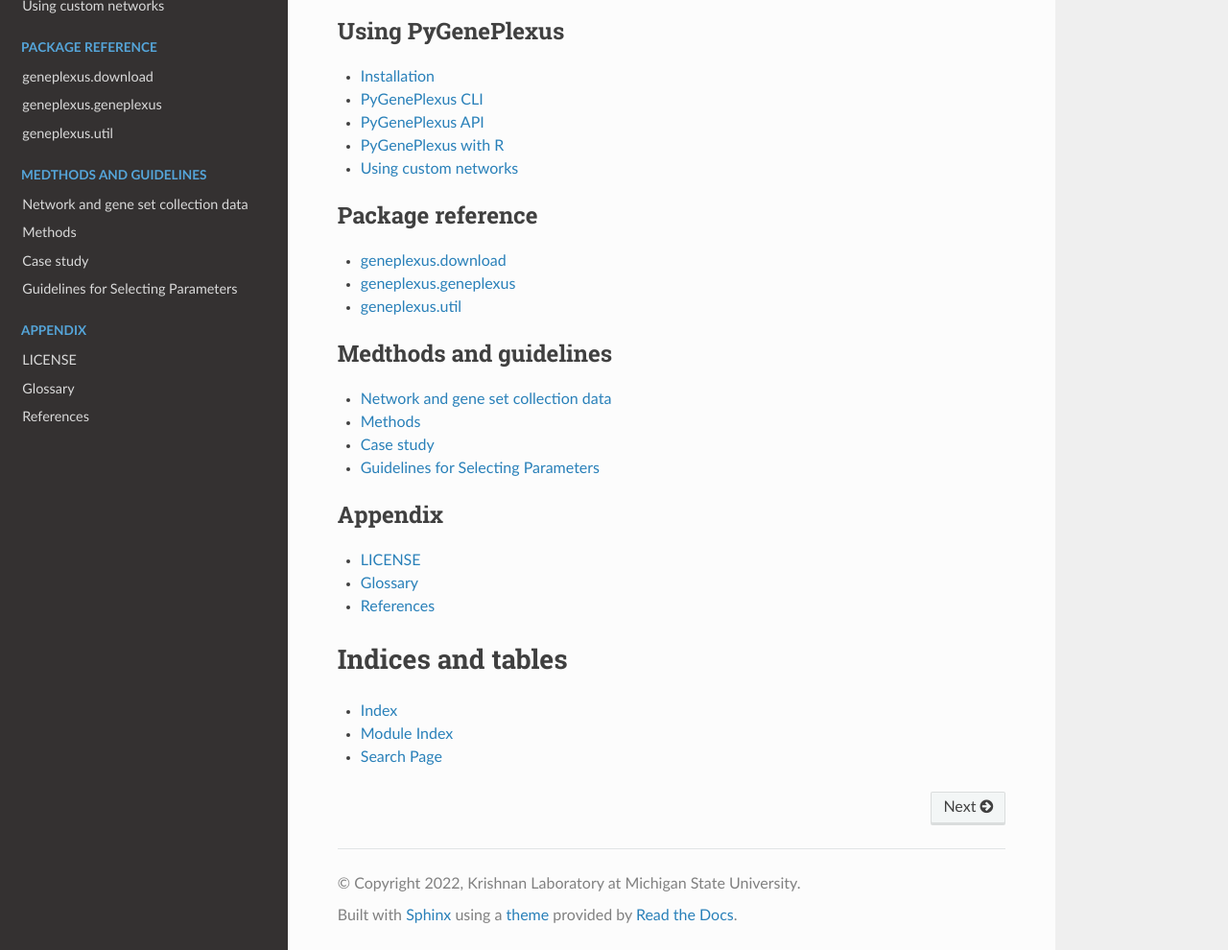
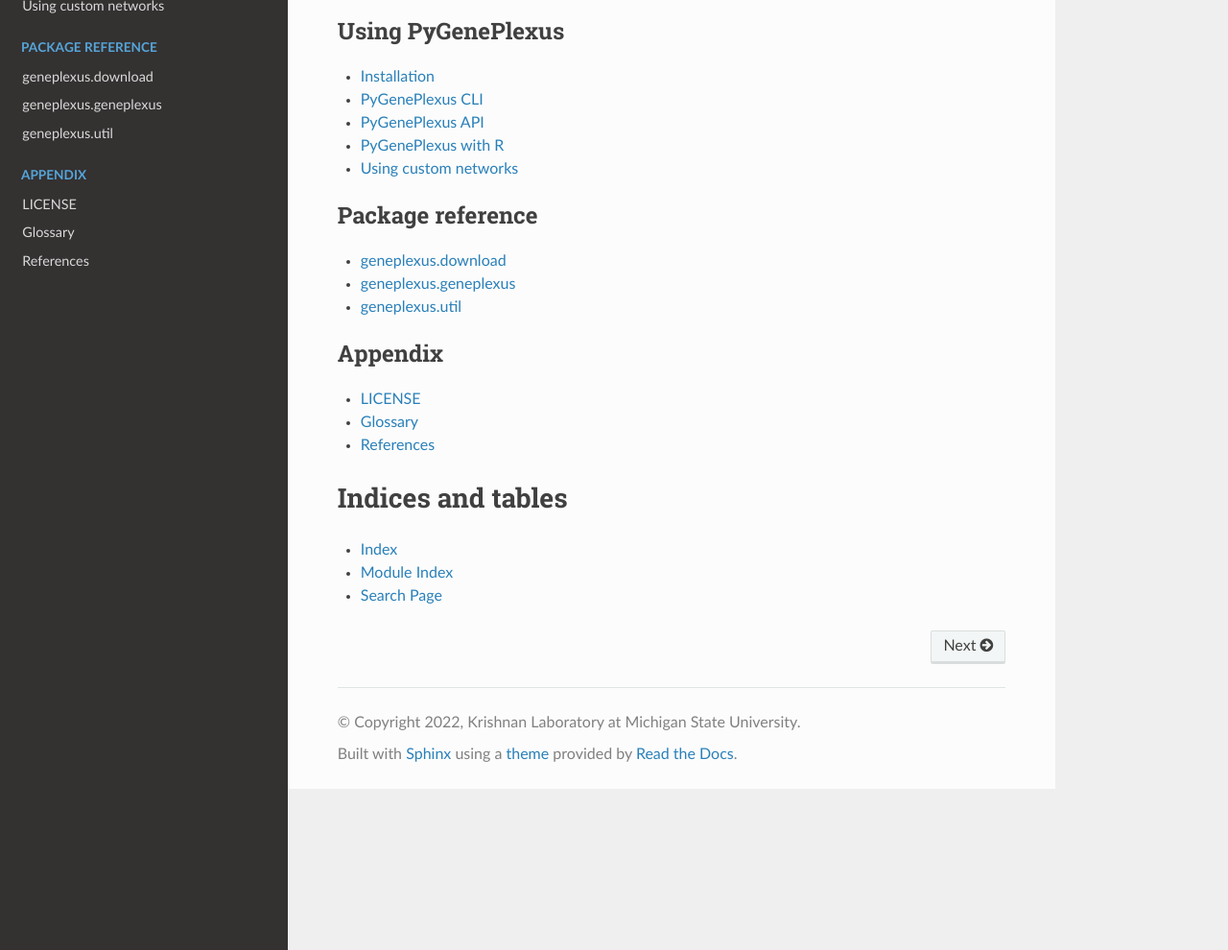
Before and after one commit to krishnanlab/PyGenePlexus, a Sphinx documentation site: the page built from docs/source/index.rst, in a window 1280 px wide and 1254 px high, cut to the strip 264-1254 px from the top of the window. Shown: the whole strip at 96% size. Built offline with Sphinx 7.4.7 and the Read the Docs theme 3.1.0, drawn with Linux system fonts in a browser that asks for light colours; some of the changed lines change nothing that is shown.

Commit message:
remove methods and guidline doc section

```diff
--- a/docs/source/index.rst
+++ b/docs/source/index.rst
@@ -28,15 +28,6 @@
 
 .. toctree::
    :maxdepth: 1
-   :caption: Medthods and guidelines
-
-   supp/data
-   supp/methods
-   supp/example
-   supp/guidelines
-
-.. toctree::
-   :maxdepth: 1
    :caption: Appendix
 
    appendix/license
--- a/docs/source/supp/data.rst
+++ /dev/null
@@ -1,148 +0,0 @@
-Network and gene set collection data
-====================================
-
-Construction of the networks
-----------------------------
-
-The pre-processed networks are [BioGRID]_, [STRING]_ and [GIANT-TN]_. Detailed
-information about the network properties and sources can be seen in the table
-below, with the network construction method and interaction type information
-coming from [Huang]_ et. al.. BioGRID (version 4.2.191) is a low-throughput
-network that includes both genetic interactions, as well as physical
-protein-protein interactions. STRING (version 11.0) is a high-throughput,
-scored network that aggregates information from many data sources. We used two
-different STRING networks. First, we used the “combined” network that directly
-includes database annotations, text-mining, ortholog information,
-co-expression, and experimental determined interactions (referred to as
-“STRING”). We also used a subset of edges in STRING that had just the
-“experiments” data, thus restricting the network to one constructed just from
-experimental determined interactions in humans (referred to as “STRING-EXP”).
-For both networks, we used the corresponding relationship scores as edge
-weights, after scaling them to lie between 0 and 1. The GIANT-TN (version 1.0)
-network is the tissue-naïve network from GIANT, referred to as the “Global”
-network on the HumanBase website, and is constructed from both low- and
-high-throughput data, and includes information from co-expression, non-protein
-sources, regulatory data, and physical protein-protein interactions. The
-GIANT-TN network is a fully connected, scored network. To add sparsity to the
-GIANT-TN network, we removed all edges with scores below 0.01 (equal to the
-prior in the Bayesian model used to construct the network). We used all edge
-scores (weights) unless otherwise noted, and the nodes in all networks were
-mapped into Entrez genes using the [MyGeneInfo]_ database. If the original node
-ID mapped to multiple Entrez IDs, we added edges between all possible mappings.
-
-.. figure:: ../../figures/networkdata.png
-  :scale: 50 %
-  :align: center
-  :alt: My Text
-
-  Table S1. Information on the molecular networks. LT: low-throughput,
-  HT: high-throughput, G: genetic, P: physical, E: Experimentally determined,
-  DA: database annotations, CE: co-expression, NP: non-protein, R: regulation,
-  TM: text-mining, O: orthologous.
-
-Network Representations
------------------------
-
-We utilize three distinct representations of molecular networks: the adjacency
-matrix, an :term:`influence` matrix, and low-dimensional node embeddings.
-Let :math:`G = (V,E,w)` denote an undirected molecular network, where :math:`V`
-is the set of vertices (genes), :math:`E` is the set of edges (associations
-between genes), and :math:`w: V \times V \rightarrow [0, 1]` is the edge weight
-function (the strengths of the associations). :math:`G` can be represented as a
-weighted adjacency matrix :math:`A_{i,j}=w(i,j)`, where
-:math:`A \in R^{|V| \times |V|}`. :math:`G` can also be represented as an
-:term:`influence` matrix, :math:`F \in R^{|V| \times |V|}`, which can capture
-both local and global structure of the network. :math:`F` was obtained using a
-random walk with restart transformation kernel,
-
-.. math::
-   F = \alpha (I - (1 - \alpha) W_D)^{-1}
-
-where :math:`\alpha` is the restart parameter, :math:`I` is the identity
-matrix, and :math:`W_D` is the degree weighted adjacency matrix given by
-:math:`W_D = A D^{-1}`, where :math:`D \in R^{|V| \times V}` is a diagonal
-matrix of node degrees. A restart parameter of 0.85 was used for every network.
-
-:math:`G` can also be transformed into a low-dimensional representation through
-the process of node embedding. In this study we used the [node2vec]_ algorithm,
-which borrows ideas from the word2vec algorithm from natural language
-processing. The objective of *node2vec* is to find a low-dimensional
-representation of the adjacency matrix, :math:`E \in R^{|V| \times d}`,
-where :math:`d \ll |V|`. This is done by optimizing the following
-log-probability objective function:
-
-.. math::
-   E = \arg\max_E \sum_{u \in |V|}{log(Pr(N_{s}(u)|e(u)))}
-
-where :math:`N_{s}(u)` is the network neighborhood of node :math:`u` generated
-through a sampling strategy :math:`S`, and :math:`e(u) \in R^{d}` is the
-feature vector of node :math:`u`. In *node2vec*, the sampling strategy is based
-on random walks that are controlled using two parameters :math:`p` and
-:math:`q`, in which a high value of :math:`q` keeps the walk local (a
-breadth-first search), and a high value of :math:`p` encourages outward
-exploration (a depth-first search). The values of :math:`p` and :math:`q`
-were both set to 0.1 for every network.
-
-Processing gene set collections
--------------------------------
-
-PyGenePlexus uses two different gene set collections and the properties of
-these collections can be seen in the table below. First, is a gene set
-collection that maps genes to various biological processes found in the [GO]_.
-To build this gene set collection we retrieved gene to biological processes
-annotations from [MyGeneInfo]_ (downloaded on 2020-10-29) for any human gene
-that had an Entrez ID, where the annotations were subset to only include the
-following evidence codes; EXP, IDA, IPI, IMP, IGI, TAS, and IC. These
-annotations were propagated up the ontology, i.e. if a gene was annotated to a
-term, we then also annotated it to every ancestor term, where the ontology
-structure only included biological process terms. The other collection maps
-genes to various diseases. This mapping was downloaded directly from the
-[DisGeNet]_ database (downloaded on 2020-11-23), and we also propagated the
-gene-disease annotations to ancestor nodes using the [DiseaseOntology]_.
-
-Each collection was also further processed separately for each network by first
-finding the intersection between the genes in a given network and the genes
-annotated to a term in the gene set collection. If the length of this
-intersection was between 10 and 200 the gene set was retained. After having
-gone through every term in the collection, we additionally keep track of all
-genes that are annotated to at least one term in this subset version of the
-gene set collection. This set of total genes is used when determining which
-genes to use as negative examples in the machine learning model.
-
-.. figure:: ../../figures/gscs.png
-  :scale: 50 %
-  :align: left
-  :alt: My Text
-
-  Table S2. Information on the gene set collections. The last four columns
-  reflect the fact each gene set collection is slightly different for every
-  network and these values are presented as either a range, a median value, or
-  number of genes in a union.
-
-Determing Postitive and Negative Samples
-----------------------------------------
-
-PyGenePlexus uses a supervised machine learning model for predicting the
-association of all the genes in the network to the user supplied gene set. To
-build the classification boundary the model requires both positive and negative
-training examples. The positive set of genes is any gene from the user-supplied
-gene list that is able to be converted to an Entrez ID and found in the chosen
-network. The user can then choose if they want to define genes in the negative
-class based on one of two gene set collections, biological processes from the
-[GO]_ or diseases from [DisGeNet]_, based on whether the input genes better
-represent a cellular process/pathway or a disease. GenePlexus then
-automatically selects the genes in the negative class by:
-
-#. Consider the total pool of possible negative genes to be any gene that has
-   an annotation to at least one of the terms in the selected gene set
-   collection
-#. Remove genes that are in the positive class.
-#. For every term in a gene set collection, we perform a one-sided Fisher’s
-   exact test between the genes in the positive class and the genes annotated
-   to the given term. If the p-value of the test is less than 0.05, all genes
-   from the given term are also removed from the pool of possible negative
-   genes.
-#. The remaining genes in the pool of possible negative genes are used in the
-   negative class. Note that most genes in the network are not contained in the
-   positive class or negative class and are considered as part of the unlabeled
-   class.
--- a/docs/source/supp/example.rst
+++ /dev/null
@@ -1,44 +0,0 @@
-Case study
-==========
-
-An example of biological insights achievable from PyGenePlexus can be
-illustrated by looking at genes associated with Bardet-Biedl syndrome 1 in the
-DisGeNet database. The example below utilizes BioGRID as the network,
-embeddings as the feature representation and selecting negative genes based on
-similar diseases. When looking at the genome-wide predictions from PyGenePlexus
-(Table 1), the gene LZTFL1 (leucine zipper transcription factor like 1) was
-originally not in the list of associated genes is predicted with the second
-highest probability, and there is evidence that LZTFL1 has a role in
-Bardet-Biedl syndrome 1. Comparing the model trained on Bardet-Biedl syndrome
-1 genes to model trained on known disease gene set (Table 2) shows that model
-is highly similar to Meckel syndrome (both 8 and 1), which is a disease highly
-related to Bardet-Biedl syndrome 1. Comparison of the Bardet-Biedl syndrome 1
-model to models trained on gene sets from known biological process the top ten
-results are terms relating to polydactylism, cholesterol and glycoside
-processes, and retina homeostasis, which relate to manifestations of
-Bardet-Biedl syndrome 1 such as blindness, obesity and having extra fingers or
-toes (Table 3).
-
-.. figure:: ../../figures/probs.png
-  :scale: 75 %
-  :align: center
-  :alt: My Text
-
-  Table 1: Genome-wide predicted probabilities about genes associated with the
-  Bardet-Biedl syndrome.
-
-.. figure:: ../../figures/doid.png
-  :scale: 65 %
-  :align: center
-  :alt: My Text
-
-  Table 2: Top diseases related to the Bardet-Biedl syndrome according to the
-  model similarity analysis.
-
-.. figure:: ../../figures/GO.png
-  :scale: 90 %
-  :align: center
-  :alt: My Text
-
-  Table 3: Top gene ontology terms related to the Bardet-Biedl syndrome
-  according to the model similarity analysis.
--- a/docs/source/supp/guidelines.rst
+++ /dev/null
@@ -1,57 +0,0 @@
-Guidelines for Selecting Parameters
-===================================
-
-#. The first step is choosing the **network**. If your gene set of interest
-   comes from a curated database or it was generated while studying a specific
-   process/pathway or disease, the best network to choose is STRING as this
-   network is a highly curated network that uses prior knowledge from gene set
-   databases in building the network. If you would like to only consider
-   experimental interactions, then the network to use is STRING-EXP, and if you
-   would further only like to consider physical interactions, choose BioGRID.
-   The GIANT-TN network is best to use for two cases. First, since it offers
-   the highest gene coverage, it enables the user to see predictions on many
-   more understudied genes. Second, as GIANT-TN is a very dense network that
-   does not directly incorporate gene set database information, this network
-   performs well on larger gene sets that may be derived from high-throughput
-   experiments.
-
-#. The next step is to choose the way the network is represented as
-   **features** in the machine learning model.
-
-   * For BioGIRD, using Adjacency or Embedding usually results very similar
-     performance
-
-   * For STRING-EXP, using Adjacency is usually the best feature
-     representation.
-
-   * For GIANT-TN, Influence is usually the best representation.
-
-   * For STRING, if your input gene set size is smaller or if the gene set is
-     similar to a specific biological process, then using Adjacency is the
-     best choice. If the gene set size is larger or if the gene set
-     corresponds to a complex phenotype, then use Influence.
-
-#. The final step is to choose the **background** used to determine the genes
-   used as negative examples in the machine learning model. If your gene set
-   corresponds to a biological process or pathway, choose GO. Instead, if it
-   corresponds more closely to a disease or a complex phenotype, then choose
-   DisGeNet.
-
-.. figure:: ../../figures/guidelines.png
-  :scale: 25 %
-  :align: center
-  :alt: My Text
-
-The above figure displays results from the [GenePlexus]_ paper *Supervised
-learning is an accurate method for network-based gene classification* where the
-parameters are options in the GenePlexus webserver. The left panel is for
-models trained for Gene Ontology biological prcoesses and the right panel is
-for models trained for DisGeNet diseases. Each boxplot contains the results of
-anywhere between 89 and 160 models. Each model was trained using the study-bias
-holdout method, where for each geneset in a geneset collection, the most well
-studied genes were used to train the model and the least studied genes were
-used for testing. This figure can be used to help users pick the network,
-feature type and negative selection class that best suits their input gene
-list. It is worth noting that the STRING network is built in part by using
-Gene Ontology and DisGeNet annotations, and this circularity could be the
-reason for the enhanced performance of the STRING network in this evaluation.
--- a/docs/source/supp/methods.rst
+++ /dev/null
@@ -1,87 +0,0 @@
-Methods
-=======
-
-ML Model
---------
-
-In GenePlexus, the supervised machine learning model uses the connections of a
-user chosen genome-scale molecular network as feature vectors. As described
-above, these feature vectors can be one of three representations; Adjacency,
-Influence and Embedding. PyGenePlexus uses logistic regression with
-l2-regularization as the supervised learning algorithm and is implemented using
-the python package
-`scikit-learn <https://scikit-learn.org/stable/modules/generated/sklearn.linear_model.LogisticRegression.html>`_.
-After training a model using the labeled genes, the trained model is used to
-classify all the genes in the chosen network, returning a prediction
-probability for these genes that is bounded between 0 and 1. The regularization
-parameter is set to 1.0 ny default but can be changed by the user.
-
-Calculating Model Similarities
-------------------------------
-
-A unique feature of PyGenePlexus is proving some interpretation of the machine
-learning model trained on the user supplied gene set. This is done by comparing
-the weights of that trained model to the weights from thousands of other models
-pretrained on known gene sets of biological processes from [GO]_ and diseases
-from [DisGeNet]_.
-
-Pre-training models
-+++++++++++++++++++
-The first step in this process is to train models for each known gene set. For
-each gene set in either GO or DisGenet collection a model is trained for every
-combination of network (BioGRID, STRING, STRING-EXP, GIANT-TN), feature type
-(:term:`Adjacency`, :term:`Influence`, :term:`Embedding`) and way of selecting
-negatives (GO, DisGeNet) and the weights of these trained models are saved.
-
-The next step is building up matrices that will be used for doing background
-correction of the final similarities presented on the web-server. To accomplish
-this, we generate a correction matrix, :math:`C{\in}R^{N \times T}`, where
-:math:`N` is number of terms in the gene set collection that the user chose to
-build the negative class and :math:`T` is the number of terms in the gene set
-collection of the target table. For example, if the user chose to build the
-negative class based on biological processes in GO and the output result table
-on the web-server is displaying similarity of the user trained model to
-diseases in DisGeNet, then the rows of :math:`C` would correspond to biological
-process terms and the columns would correspond to disease terms. An element in
-the correction matrix is given by :math:`C_{i,j}=S((w_N)_i, (w_T)_j)`, where
-:math:`w` is the vector of weights from a trained model and :math:`S` is a
-function that captures similarity between the two weight vectors. In this work,
-we use the cosine similarly as our similarity metric. A separate correction
-matrix is generated for all combinations of network, feature type, negative
-selection method and target table. We note that this requires training over
->10,000 machine learning models where a model can have up to 25,689 weights and
-use thousands of training examples.
-
-Getting similarities to user trained model
-++++++++++++++++++++++++++++++++++++++++++
-After the user submits a job, a custom machine learning model is trained. Once
-trained, the GenePlexus web-server computes the cosine similarity of the
-weights from the user model to the weights of each term in the target table,
-where :math:`q{\in}R^{1 \times T}` is given by :math:`q_{j}=S(w_U, (w_T)_j)`
-and :math:`w_{U}` are the weights of the user model. This vector :math:`q` is
-then appended as the last row of the corresponding correction matrix,
-:math:`C_{N+1,j}=q_{j}`. This is done separately for each target table.
-
-Background correction
-+++++++++++++++++++++
-The background correction is done in two parts. First, a z-score is calculated
-across all scores for the user genes, which is given by,
-
-.. math::
-   z_{q_{j}}=max(0,\frac{C_{N+1,j}-{\mu}(N+1)}{{\sigma}(N+1)}),
-
-Where :math:`{\mu}(N+1)` and :math:`{\sigma}(N+1)` are the mean and standard
-deviation calculated across the :math:`N+1` row of :math:`C`, respectively.
-Additionally, a z-score is calculated to correct for any bias in the negative
-gene selection, which is given by,
-
-.. math::
-   z_{T_{j}}=max(0,\frac{C_{N+1,j}-{\mu}(j)}{{\sigma}(j)}),
-
-Where :math:`{\mu}(j)` and :math:`{\sigma}(j)` are the mean and standard
-deviation calculated across the :math:`j^{th}` column of :math:`C`,
-respectively. The final scores presented on the GenePlexus web-server are the
-l2-norm of the above z-scores given by,
-
-.. math::
-   z_{j}=\sqrt{z_{q_{j}}^{2}+z_{T_{j}}^{2}}.
```
Also changed, not shown: docs/figures/GO.png (deleted), docs/figures/doid.png (deleted), docs/figures/gscs.png (deleted), docs/figures/guidelines.png (deleted), docs/figures/networkdata.png (deleted), docs/figures/probs.png (deleted).
